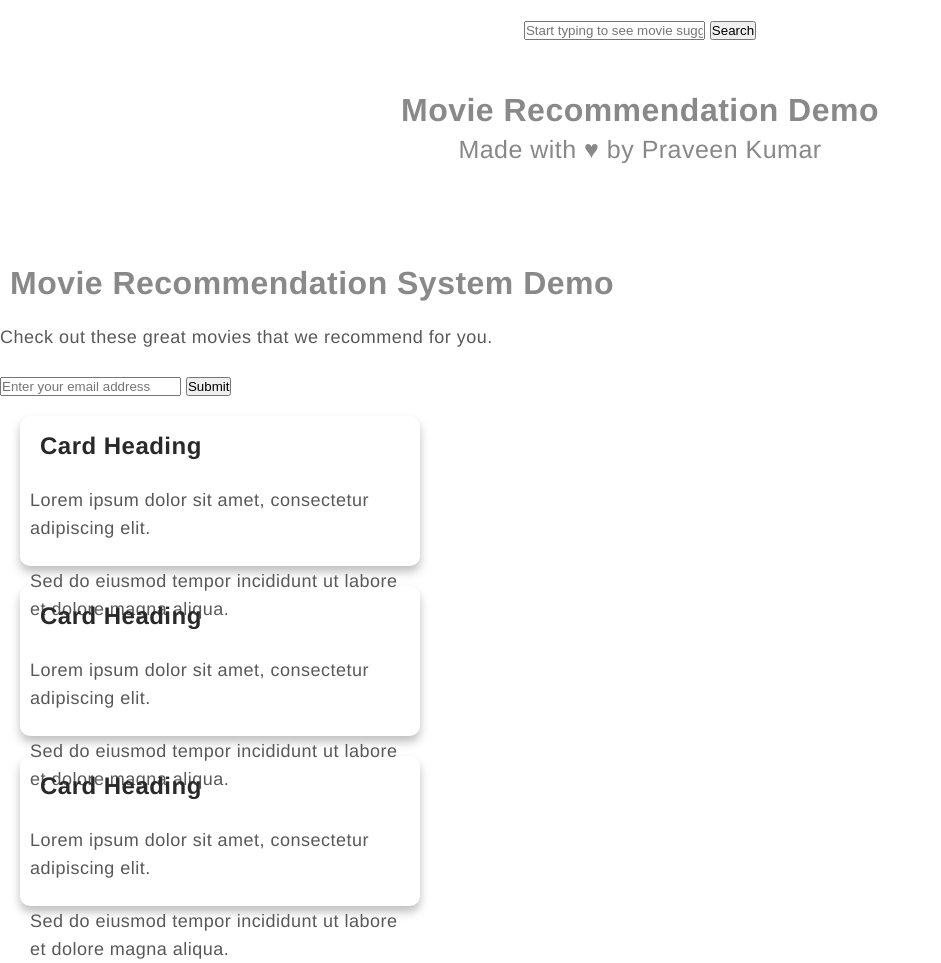
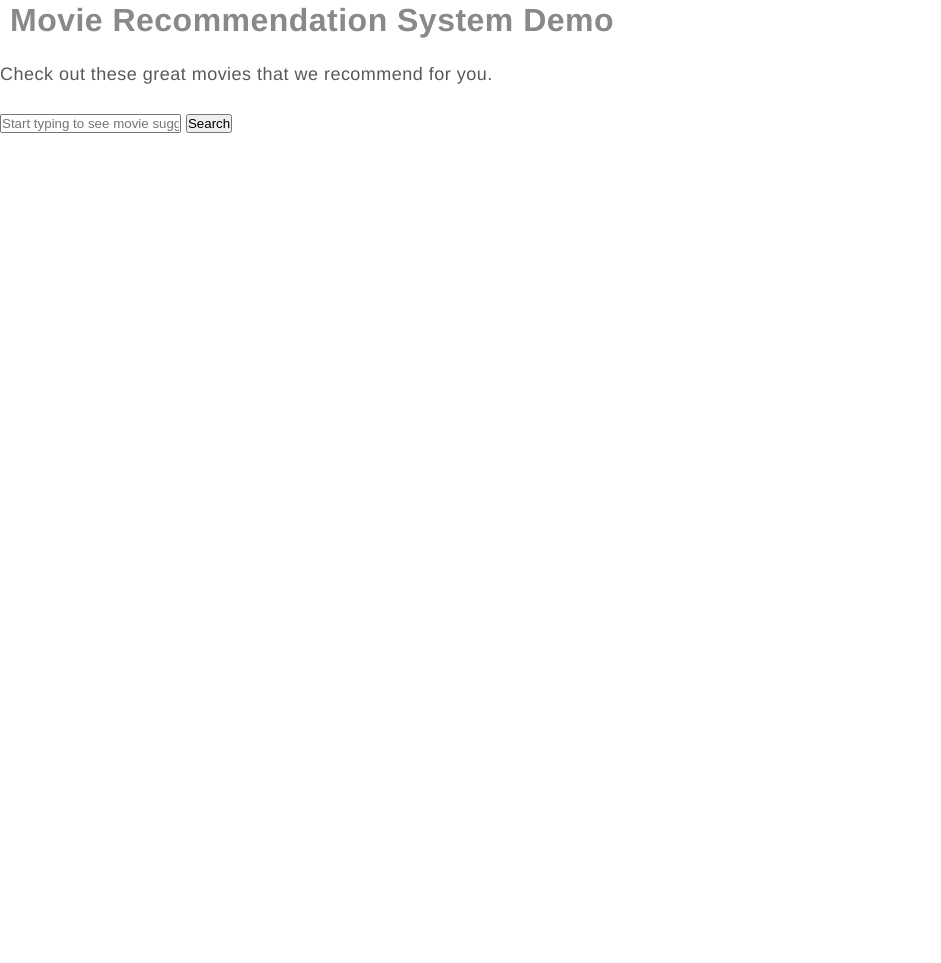
Before and after one commit to dragon-rider0111/movie-recommendation-system, a Django app: page / in a window 1280 px wide. Shown: the whole page, without its empty margins (0-941 px from the left). After the commit the page ends 133 px from the top, so only its background shows below. Run offline with Django 4.2, Linux system fonts and the light colour scheme; parts of the project's set-up code (start-up, migrations or seed data) failed here and were passed over; some libraries are stand-ins or nearby versions; some web fonts are replaced.

Commit message:
new frontend changed

```diff
--- a/recommender/static/recommender/index-style.css
+++ b/recommender/static/recommender/index-style.css
@@ -133,6 +133,11 @@ body {
     padding-left: 10%;
 }
 
+.formcontainer form{
+    width: auto;
+    border: 2px red;
+}
+
 .input-field {
     display: block;
     width: 100%;
--- a/recommender/templates/recommender/index.html
+++ b/recommender/templates/recommender/index.html
@@ -25,9 +25,13 @@
 
 <body>
 
-    <div class="container">
+    <div class="movie-recommendation">
+		<h1>Movie Recommendation System Demo</h1>
+		<p>Check out these great movies that we recommend for you.</p>
+	</div>
     <form method="POST">
         {% csrf_token %}
+	    <div class="formcontainer">
             <input class="input-field" type="text" id="movie_name" name="movie_name"
                 placeholder="Start typing to see movie suggestions..." required />
             <script>
@@ -44,18 +48,10 @@
             } );
             </script>
             <button type="submit" class="submit-button">Search</button>
+	    </div>
     </form>
-    </div>
 
-    <div class="main-container">
-        <div class="heading">
-            <h1 class="heading__title">Movie Recommendation Demo</h1>
-            <p class="heading__credits"><a class="heading__link" target="_blank"
-                    href="https://github.com/inboxpraveen">Made with &#x2665; by Praveen Kumar</a></p>
-            <br>
-        </div>
-
-        <div class="container">
+    <div class="movie-recommendation">
         {% if input_provided %}
             <p class="heading__credits">Showing Results for: <b>{{ input_movie_name }}</b></p>
             {% if not movie_found %}
@@ -65,54 +61,21 @@
         {% endif %}
     </div>
 
+    <div class="cardcontainer">
         {% if recomendation_found %}
-        <div class="cards">
             {% if recomendation_found %}
                 {% for each_movie_dictionary in recommended_movies %}
-                <div class="card card-1">
-                    <div class="card__icon"><i class="fa fa-film"></i> {{ each_movie_dictionary.movie_title }}</div>
-                    <h2 class="card__title">Directed by - {{ each_movie_dictionary.movie_director }}</h2>
-                    <p class="card__apply">
+                <div class="card">
+                    <div class="card-content">
+                        <h2 class="card-heading"><i class="fa fa-film"></i>  {{ each_movie_dictionary.movie_title }}</h2>
+                        <p class="card-paragraph">Directed By: {{ each_movie_dictionary.movie_director }}</p>
+                        <p class="card-paragraph">Release Date: {{ each_movie_dictionary.movie_release_date }}</p>
                         <a class="card__link" target="_blank" href="{{ each_movie_dictionary.google_link }}">Search on Google <i class="fa fa-arrow-right"></i></a>
-                    </p>
+                    </div>
                 </div>
                 {% endfor %}
             {% endif %}
-        </div>
         {% endif %}
-
-    </div>
-
-    <div class="movie-recommendation">
-		<h1>Movie Recommendation System Demo</h1>
-		<p>Check out these great movies that we recommend for you.</p>
-	</div>
-	<div class="formcontainer">
-		<input type="text" class="input-field" placeholder="Enter your email address">
-		<button type="submit" class="submit-button">Submit</button>
-	</div>
-    <div class="cardcontainer">
-		<div class="card">
-			<div class="card-content">
-				<h2 class="card-heading">Card Heading</h2>
-				<p class="card-paragraph">Lorem ipsum dolor sit amet, consectetur adipiscing elit.</p>
-				<p class="card-paragraph">Sed do eiusmod tempor incididunt ut labore et dolore magna aliqua.</p>
-			</div>
-		</div>
-		<div class="card">
-			<div class="card-content">
-				<h2 class="card-heading">Card Heading</h2>
-				<p class="card-paragraph">Lorem ipsum dolor sit amet, consectetur adipiscing elit.</p>
-				<p class="card-paragraph">Sed do eiusmod tempor incididunt ut labore et dolore magna aliqua.</p>
-			</div>
-		</div>
-		<div class="card">
-			<div class="card-content">
-				<h2 class="card-heading">Card Heading</h2>
-				<p class="card-paragraph">Lorem ipsum dolor sit amet, consectetur adipiscing elit.</p>
-				<p class="card-paragraph">Sed do eiusmod tempor incididunt ut labore et dolore magna aliqua.</p>
-			</div>
-		</div>
     </div>
 
 </body>
```
Lines whose indentation alone changed are shown as unchanged.
